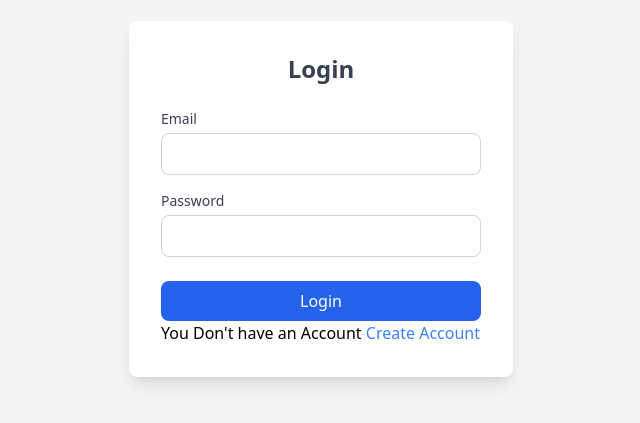
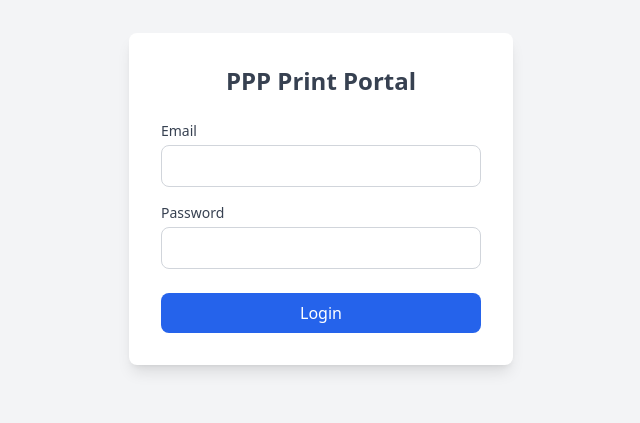
Before and after one commit to Ishu30666/ppp-portal, a React (Create React App) app in the folder Client/: page / in a window 1280 px wide. Shown: the part 201-624 px from the top of the page, without its empty margins (319-959 px from the left). Built offline with nearby package versions, Linux system fonts and the light colour scheme.

Commit message:
Update Login.js

```diff
--- a/Client/src/Pages/Login.js
+++ b/Client/src/Pages/Login.js
@@ -65,8 +65,8 @@ const Login = () => {
         <div className="flex justify-center items-center min-h-screen bg-gray-100">
             <ToastContainer />
             <div className="bg-white p-8 rounded-lg shadow-lg w-full sm:w-96">
-                <h2 className="text-2xl font-semibold text-center text-gray-700 mb-6">
-                    Login
+            <h2 className="text-2xl font-semibold text-center text-gray-700 mb-6">
+                    PPP Print Portal
                 </h2>
                 <form onSubmit={OnSubmitHandler}>
                     <div className="mb-4">
@@ -104,7 +104,6 @@ const Login = () => {
                     >
                         Login
                     </button>
-                    <p>You Don't have an Account <Link to="/Register" className='text-blue-500'>Create Account</Link></p>
                 </form>
             </div>
         </div>
```
